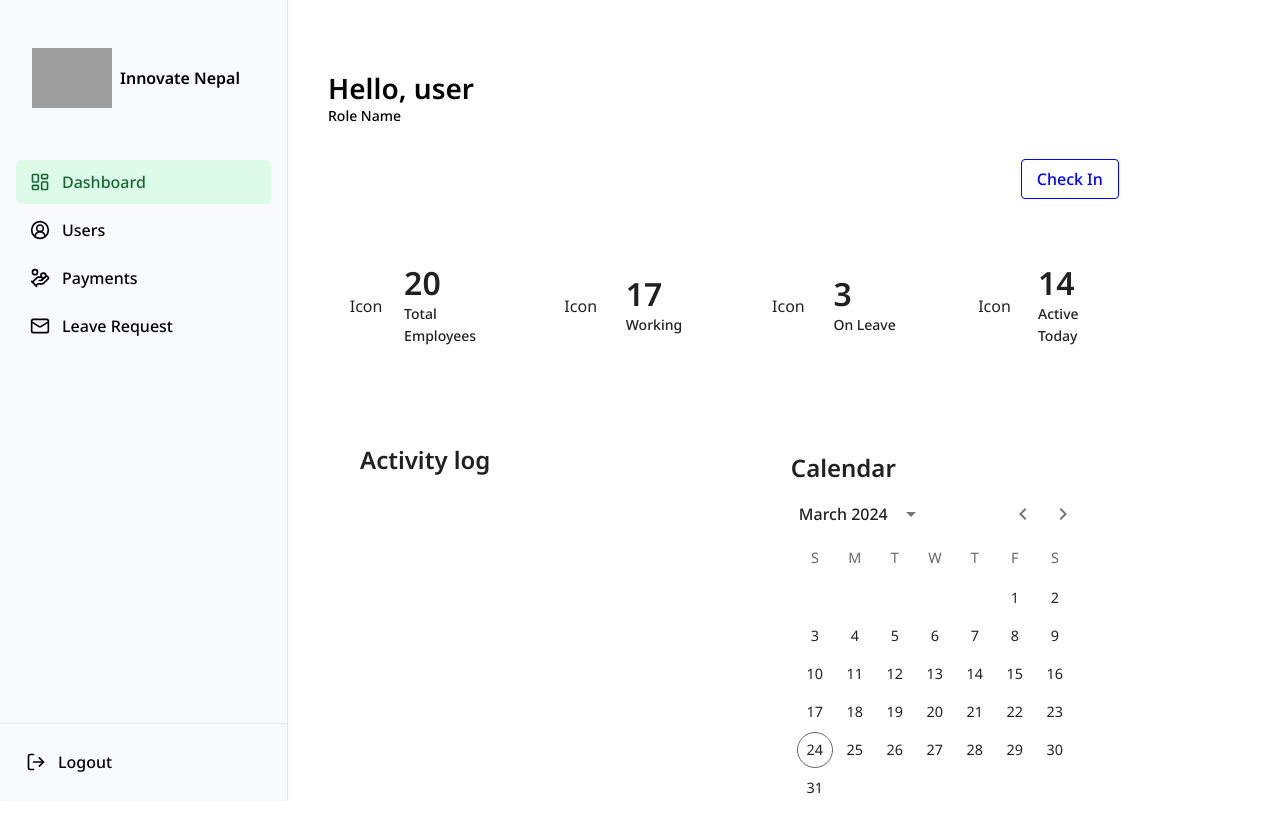
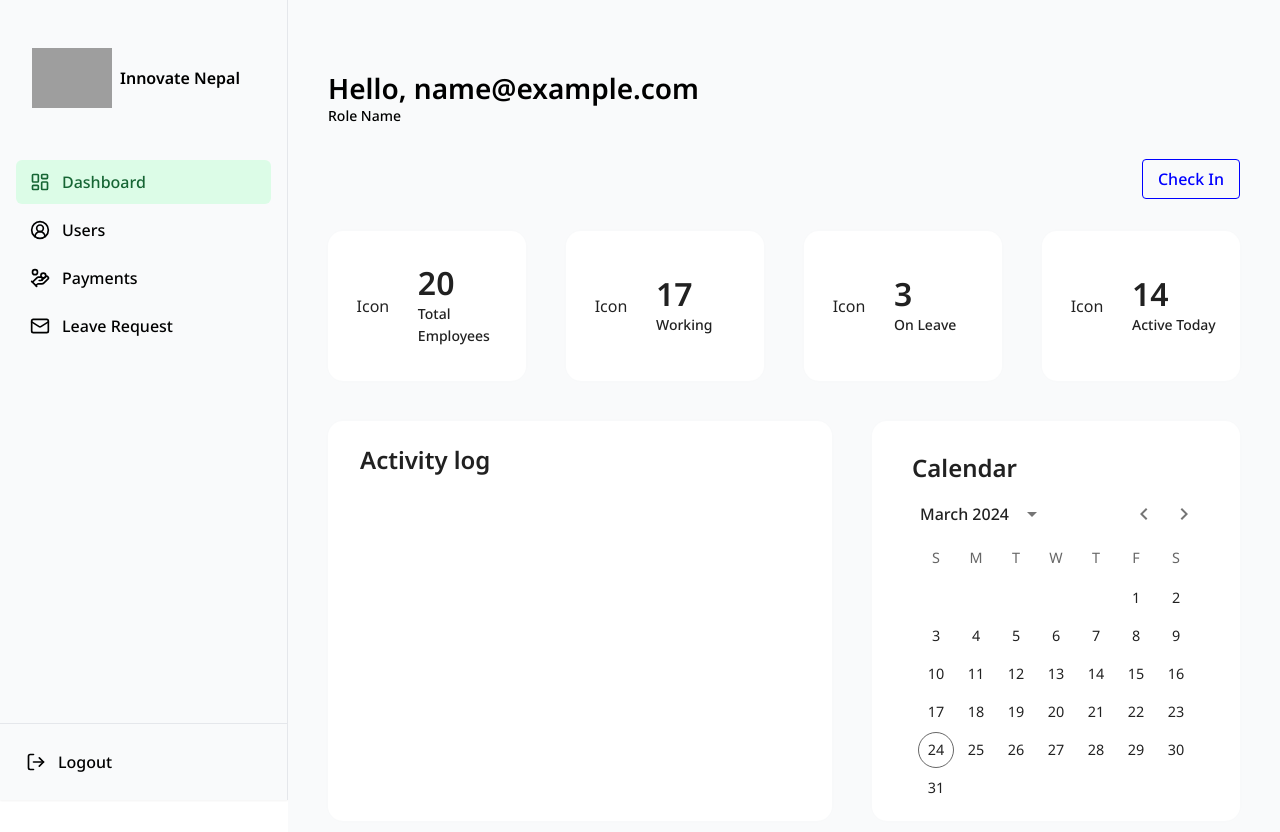
Before and after one commit to rickeymaharjan/HRMS, a React (Vite) app in the folder frontend/: page /dashboard in a window 1280 px wide. Shown: the top 832 px of the page. Built offline with nearby package versions, Linux system fonts and the light colour scheme; sample sign-in values are in the browser's storage; grey boxes are pictures that could not be loaded.

Commit message:
Fixed untracked file

```diff
--- a/frontend/src/index.css
+++ b/frontend/src/index.css
@@ -11,3 +11,8 @@
 .sidebar {
   background-color: #f9fafb;
 }
+
+.pages {
+  flex: 1;
+  background-color: #f9fafb;
+}
--- a/frontend/src/pages/Dashboard.jsx
+++ b/frontend/src/pages/Dashboard.jsx
@@ -4,10 +4,13 @@ import { Activity } from "lucide-react"
 import ActivityLog from "../components/ActivityLog"
 import Calendar from "../components/Calendar"
 import CheckIn from "../components/CheckIn"
+import { useAuthContext } from "../hooks/useAuthContext"
 
 import InfoCard from "../components/InfoCard"
 
 const Dashboard = () => {
+  const { user } = useAuthContext()
+
   return (
     <Box sx={{
       marginX: "0",
@@ -19,7 +22,7 @@ const Dashboard = () => {
       <Box sx={{
         marginY: 4
       }}>
-        <Typography variant="h3">Hello, user</Typography>
+        <Typography variant="h3">Hello, {user.email}</Typography>
         <Typography variant="subtitle2">Role Name</Typography>
       </Box>
 
--- a/frontend/src/pages/Login.jsx
+++ b/frontend/src/pages/Login.jsx
@@ -94,6 +94,7 @@ const Login = () => {
             required
             onChange={(e) => setPassword(e.target.value)}
           />
+
           {error && <Typography sx={{
             padding: "7px",
             background: "#ffefef",
```
